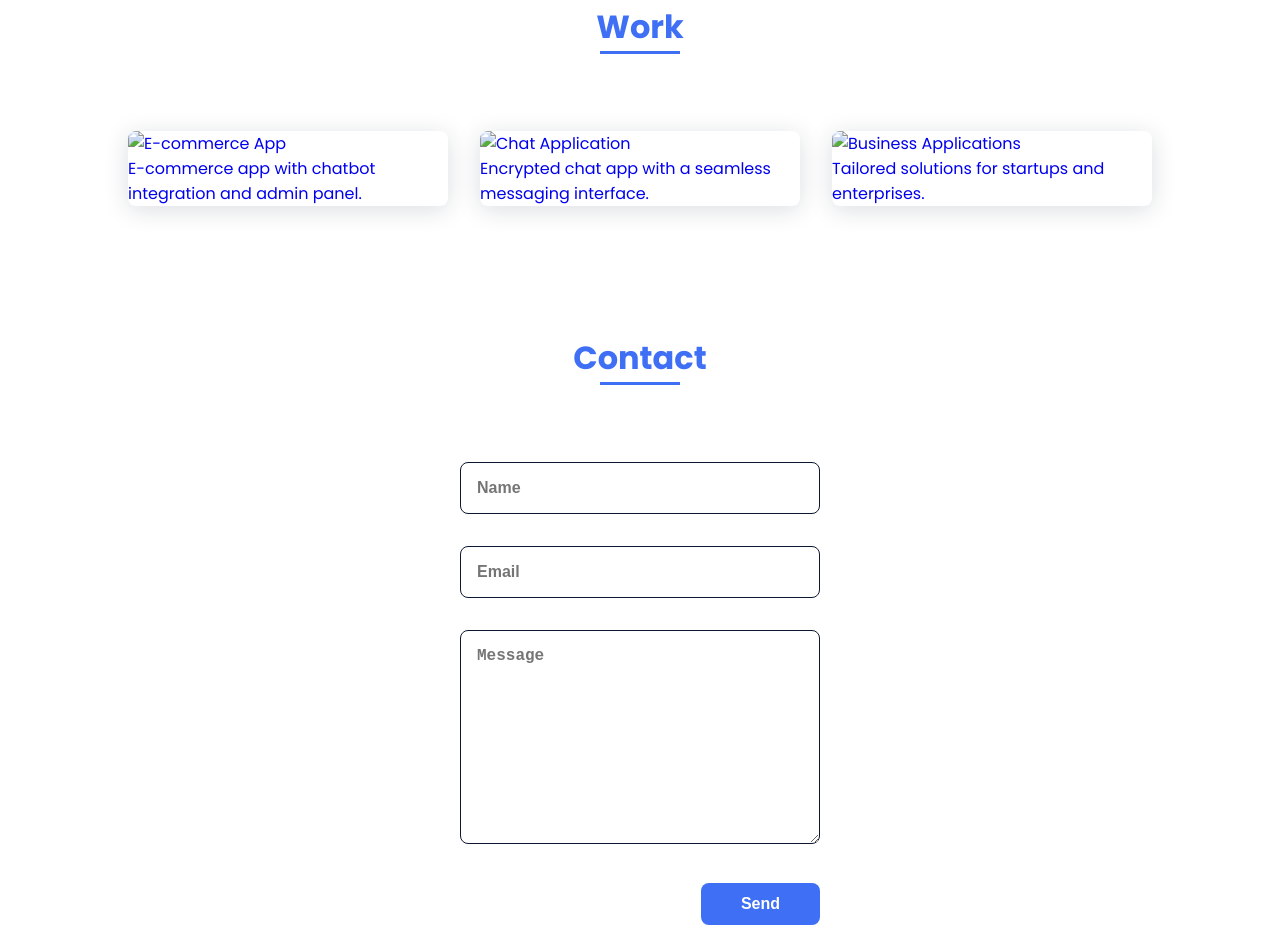
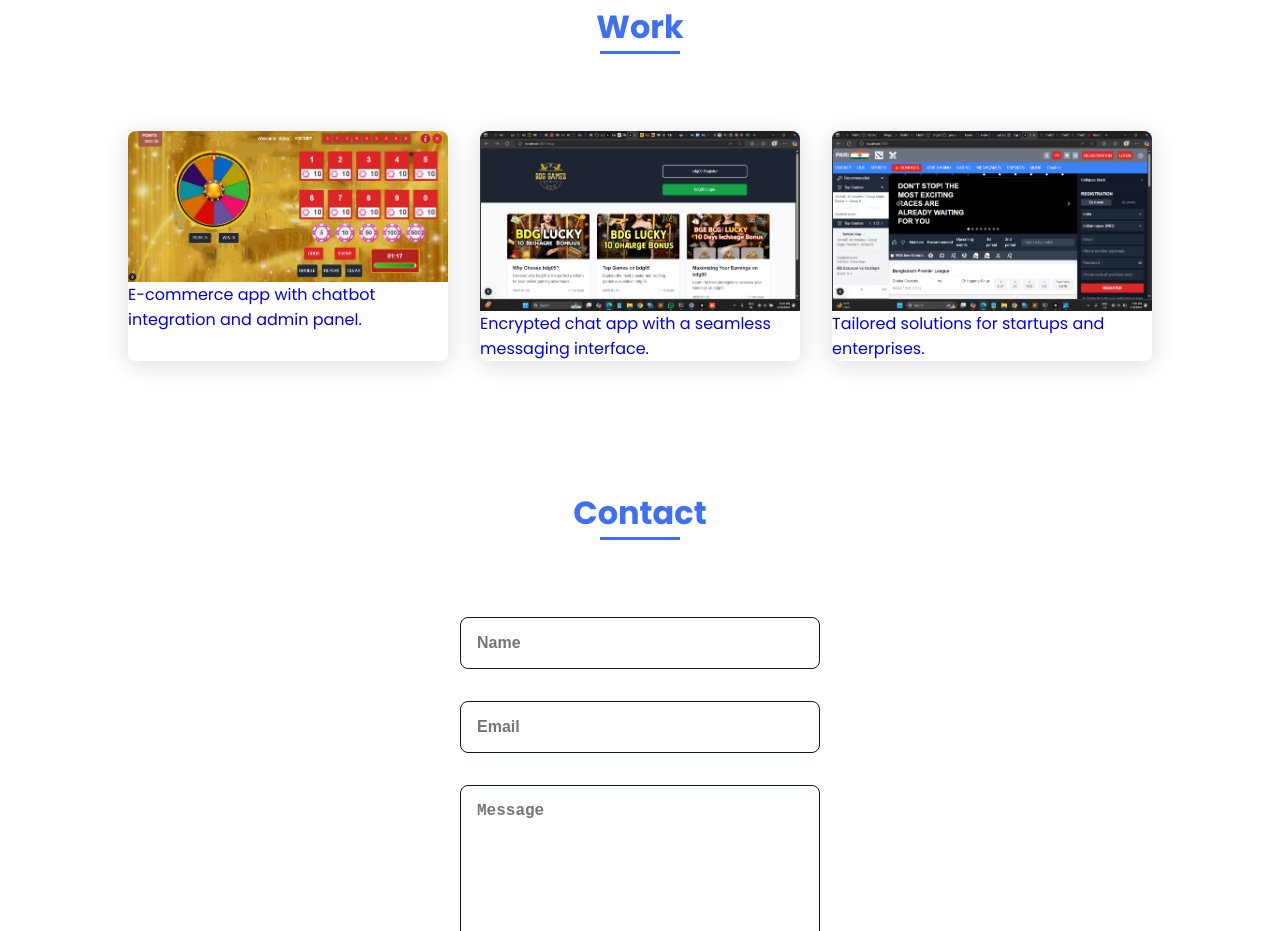
Before and after one commit to duser80/Portfolio, a plain HTML site: page index.html in a window 1280 px wide. Shown: the part 1956-2887 px from the top of the page. Drawn offline with nearby package versions, Linux system fonts and the light colour scheme.

Commit message:
Update index.html

```diff
--- a/index.html
+++ b/index.html
@@ -120,15 +120,15 @@
 
               <div class="work__container bd-grid">
                 <a href="#" class="work__img">
-                  <img src="assets/img/work11.jpg" alt="E-commerce App" />
+                  <img src="assets/img/work11.png" alt="E-commerce App" />
                   <p>E-commerce app with chatbot integration and admin panel.</p>
                 </a>
                 <a href="#" class="work__img">
-                  <img src="assets/img/work12.jpg" alt="Chat Application" />
+                  <img src="assets/img/work12.png" alt="Chat Application" />
                   <p>Encrypted chat app with a seamless messaging interface.</p>
                 </a>
                 <a href="#" class="work__img">
-                  <img src="assets/img/work13.jpg" alt="Business Applications" />
+                  <img src="assets/img/work13.png" alt="Business Applications" />
                   <p>Tailored solutions for startups and enterprises.</p>
                 </a>
               </div>
```
